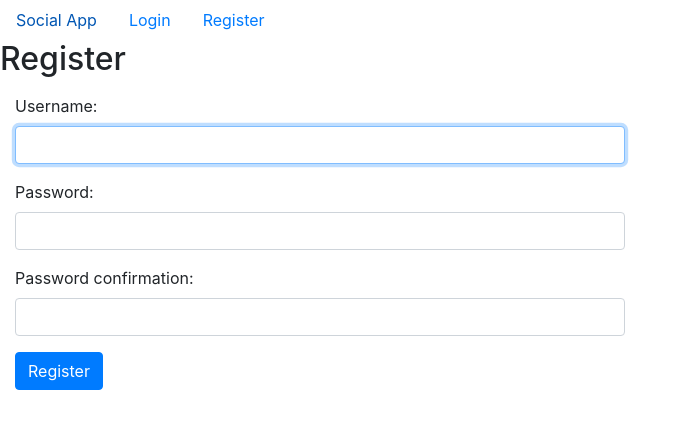
After one commit to sven971105/Django-social-app, a Django app: page /register/ in a window 1280 px wide. The commit adds this page. Shown: the top 429 px of the page, without its empty margins (0-690 px from the left). Run offline with Django 3.2, Linux system fonts and the light colour scheme; some libraries are stand-ins or nearby versions.

Commit message:
[9] Add login and register

```diff
--- a/app/models.py
+++ b/app/models.py
@@ -27,7 +27,7 @@ class Country(models.Model):
 
 class UserProfile(models.Model):
     user = models.ForeignKey(User, on_delete=models.CASCADE, related_name='profile')
-    birthday = models.DateField(blank=True)
+    birthday = models.DateField(blank=True, null=True)
     country = models.ForeignKey(Country, on_delete=models.CASCADE, related_name="profiles", blank=True, null=True)
     friend_requests = models.ManyToManyField(User, related_name='friend_requests', blank=True)
     friends = models.ManyToManyField(User, related_name='friends', blank=True)
--- a/app/templates/nav.html
+++ b/app/templates/nav.html
@@ -12,10 +12,10 @@
     </li>
   {% else %}
     <li class="nav-item">
-      <a class="nav-link active" href="">Login</a>
+      <a class="nav-link active" href="{% url 'login' %}">Login</a>
     </li>
     <li class="nav-item">
-      <a class="nav-link active" href="">Register</a>
+      <a class="nav-link active" href="{% url 'register' %}">Register</a>
     </li>
   {% endif %}
   </ul>
--- /dev/null
+++ b/app/templates/register.html
@@ -0,0 +1,28 @@
+{% extends 'base.html' %}
+
+{% block content %}
+  <h2>Register</h2>
+  <form method="post" class="col-6">
+    {% csrf_token %}
+    <div class="form-group">
+        {{ form.errors }}
+    </div>
+
+    <div class="form-group">
+      <label for="id_username">Username:</label>
+      <input type="text" name="username" class="form-control" autofocus="" required="" id="id_username" maxlength="150">
+    </div>
+
+    <div class="form-group">
+      <label for="id_password1">Password:</label>
+      <input type="password" name="password1" class="form-control" required="" id="id_password1">
+    </div>
+
+    <div class="form-group">
+      <label for="id_password2">Password confirmation:</label>
+      <input type="password" name="password2" class="form-control" required="" id="id_password2">
+    </div>
+
+    <button class="btn btn-primary" type="submit">Register</button>
+  </form>
+{% endblock %}
--- a/app/templates/user_profile.html
+++ b/app/templates/user_profile.html
@@ -6,7 +6,7 @@
   <div class="container">
     {% if user == userprofile.user %}
       <div class="m-2">
-        <a class="btn btn-primary" href="{% url 'user_profile_edit' userprofile.user.id %}">Edit profile</a>
+        <a class="btn btn-primary" href="{% url 'user_profile_edit' userprofile.id %}">Edit profile</a>
         <a class="btn btn-primary" href="{% url 'user_profile_relations' userprofile.user.id %}">See your relations</a>
       </div>
     {% endif %}
--- a/app/urls.py
+++ b/app/urls.py
@@ -19,11 +19,15 @@ from app.views import (
   AcceptFriendRequestView,
   reject_friend_request,
   cancel_friend_request,
+  RegisterView,
+  LoginView,
 )
 
 urlpatterns = [
   path('', index, name='post_list'),
   path('', PostListView.as_view(), name='post_list'),
+  path('register/', RegisterView.as_view(), name='register'),
+  path('login/', LoginView.as_view(), name='login'),
   path('post/<int:pk>', post_detail, name='post_detail'),
   path('post/create', PostCreateView.as_view(), name='post_create'),
   path('post/<int:pk>/edit', post_edit, name='post_edit'),
--- a/app/views.py
+++ b/app/views.py
@@ -1,3 +1,5 @@
+from django.contrib.auth import authenticate, login
+from django.contrib.auth.forms import UserCreationForm, AuthenticationForm
 from django.http import HttpResponse, HttpResponseNotAllowed
 from django.shortcuts import render, redirect
 from django.urls import reverse_lazy
@@ -189,7 +191,7 @@ def post_delete(request, pk):
     if request.method == "POST":
         post = Post.objects.get(pk=pk)
         post.delete()
-        return redirect(reverse_lazy("index"))
+        return redirect(reverse_lazy("post_list"))
     elif request.method == "GET":
         post = Post.objects.get(pk=pk)
         return render(request, "post_delete.html",
@@ -244,3 +246,35 @@ def cancel_friend_request(request, user_pk):
     user_profile.friend_requests.remove(requested_friend)
     user_profile.save()
     return redirect(reverse_lazy("user_profile", kwargs={"pk": user_pk}))
+
+
+class RegisterView(CreateView):
+    template_name= 'register.html'
+    form_class = UserCreationForm
+    model = User
+
+    def form_valid(self, form):
+        data = form.cleaned_data
+        user = User.objects.create_user(username=data['username'],
+                                        password=data['password1'])
+        UserProfile.objects.create(user=user)
+        return redirect('post_list')
+
+
+class LoginView(TemplateView):
+    template_name = 'login.html'
+
+    def get_context_data(self):
+        form = AuthenticationForm()
+        return {'form': form}
+
+    def post(self, request, *args, **kwargs):
+        form = AuthenticationForm(request=request, data=request.POST)
+        if form.is_valid():
+            data = form.cleaned_data
+            user = authenticate(username=data['username'],
+                                password=data['password'])
+            login(request, user)
+            return redirect(reverse_lazy('post_list'))
+        else:
+            return render(request, "login.html", {"form": form})
--- a/socialapp/settings.py
+++ b/socialapp/settings.py
@@ -119,3 +119,5 @@ USE_TZ = True
 # https://docs.djangoproject.com/en/2.2/howto/static-files/
 
 STATIC_URL = '/static/'
+
+LOGIN_URL = '/login/'
```
Also changed, not shown: app/templates/login.html (added, +23 -0 lines), app/migrations/0003_make_birthday_nullable.py (added).
